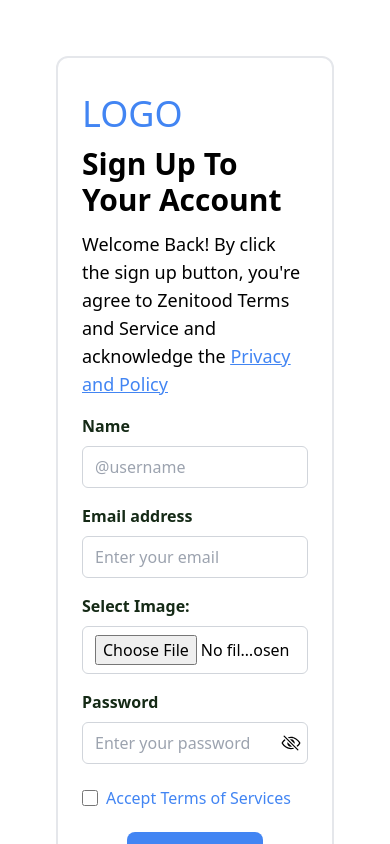
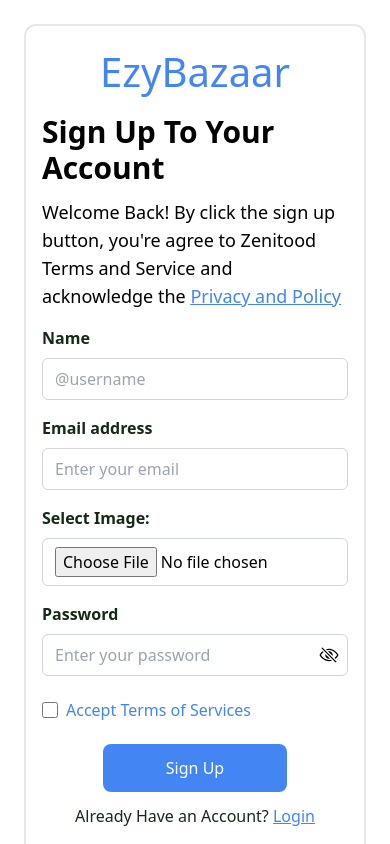
Before and after one commit to md-nasim-mondal/ezyBazaar-client, a React (Vite) app: page /signup in a window 390 px wide. Built offline with nearby package versions, Linux system fonts and the light colour scheme; no server answers.

Commit message:
make more responsive for medium devices

```diff
--- a/src/components/Container.jsx
+++ b/src/components/Container.jsx
@@ -1,6 +1,6 @@
 /* eslint-disable react/prop-types */
 const Container = ({ children }) => {
-  return <div className='max-w-screen-2xl mx-auto md:px-10 px-4'>{children}</div>;
+  return <div className='max-w-screen-2xl mx-auto lg:px-10 md:px-2 px-4'>{children}</div>;
 };
 
 export default Container;
--- a/src/components/DropDown/UserDropDown.jsx
+++ b/src/components/DropDown/UserDropDown.jsx
@@ -14,7 +14,7 @@
       {/* UserMenuDropdown toggle button */}
       <button
         onClick={() => setUserDropDownOpen(!userDropDownOpen)}
-        className='relative z-10 flex items-center p-x-2 text-sm text-gray-600 bg-white border border-transparent rounded-t-md focus:border-blue-500 focus:ring-opacity-40 dark:focus:ring-opacity-40 dark:text-white dark:bg-gray-600 focus:outline-none'>
+        className='relative z-10 flex items-center p-x-2 text-sm text-gray-600 bg-[#F2F2F2] border border-transparent rounded-t-md focus:border-blue-500 focus:ring-opacity-40 dark:focus:ring-opacity-40 dark:text-white dark:bg-[#191E24] focus:outline-none'>
         <span>
           <a
             href='#'
@@ -49,7 +49,7 @@
       {userDropDownOpen && (
         <div
           onClick={() => setUserDropDownOpen(false)}
-          className='absolute right-0 z-20 w-full  min-w-40 py-2 overflow-hidden origin-top-right bg-white rounded-b-md shadow-xl dark:bg-gray-600'>
+          className='absolute right-0 z-20 w-full  min-w-40 py-2 overflow-hidden origin-top-right bg-[#F2F2F2] rounded-b-md shadow-xl dark:bg-[#191E24]'>
           <a
             href='#'
             className='flex items-center p-3 text-sm text-gray-600 capitalize transition-colors duration-300 transform dark:text-gray-300 hover:bg-gray-100 dark:hover:bg-gray-700 dark:hover:text-white'>
--- a/src/components/Footer.jsx
+++ b/src/components/Footer.jsx
@@ -7,7 +7,7 @@
           <Link
             to='/home'
             className='flex items-center mb-4 sm:mb-0 space-x-3 rtl:space-x-reverse'>
-            <h1 className='my-5 text-[40px] font-medium text-[#4285F3] text-center'>
+            <h1 className='my-5 text-2xl lg:text-[40px] font-medium text-[#4285F3] text-center'>
               EzyBazaar
             </h1>
           </Link>
--- a/src/components/Navbar.jsx
+++ b/src/components/Navbar.jsx
@@ -44,10 +44,10 @@
         <div className='py-4 border-b-[1px]'>
           <Container>
             <div className='flex flex-row  items-center justify-between gap-3 md:gap-0 relative'>
-              <Link to={'/home'}>
-              <h1 className='my-5 text-[40px] font-medium text-[#4285F3] text-center'>
-                EzyBazaar
-              </h1>
+              <Link to={"/home"}>
+                <h1 className='my-5 text-2xl font-medium text-[#4285F3] text-center'>
+                  EzyBazaar
+                </h1>
               </Link>
               <div
                 className=' absolute right-[10%] -bottom-[100%] md:hidden dark:bg-gray-600
@@ -123,9 +123,11 @@
         <Container>
           <div className='flex flex-row  items-center justify-between gap-3 md:gap-0'>
             <div>
-              <h1 className='text-[40px] font-medium text-[#4285F3] text-center'>
-                EzyBazaar
-              </h1>
+              <Link to={"/home"}>
+                <h1 className='lg:text-[40px] text-2xl font-medium text-[#4285F3] text-center'>
+                  EzyBazaar
+                </h1>
+              </Link>
             </div>
             <div>
               {/* Search Products */}
--- a/src/components/Sidebar/Sidebar.jsx
+++ b/src/components/Sidebar/Sidebar.jsx
@@ -8,14 +8,14 @@
     <>
       {/* Sidebar */}
       <div
-        className={`z-10 hidden md:flex flex-col justify-between overflow-x-hidden w-64
+        className={`z-10 hidden md:flex flex-col justify-between overflow-x-hidden w-52 lg:w-64
            space-y-6 px-2 py-4 ${
              !showSidebar && "hidden"
            }  transition duration-200 ease-in-out border-r bg-[#F2F2F2] dark:border-gray-100 dark:bg-[#191E24]  min-h-screen dark:text-white`}>
         <div>
           <div>
             <div className='w-full hidden md:flex px-4 py-2  rounded-lg justify-center items-center mx-auto'>
-              <h1 className='my-3 text-3xl font-medium text-green-600'>
+              <h1 className='my-3 text-xl lg:text-3xl font-medium text-green-600'>
                 Filter Products
               </h1>
             </div>
--- a/src/components/SocialLogin.jsx
+++ b/src/components/SocialLogin.jsx
@@ -1,5 +1,4 @@
 import { FcGoogle } from "react-icons/fc";
-import { GrFacebookOption } from "react-icons/gr";
 import PropTypes from "prop-types";
 
 const SocialLogin = ({ isLoading, handleGoogleSignIn }) => {
@@ -8,15 +7,9 @@
       <button
         disabled={isLoading}
         onClick={handleGoogleSignIn}
-        className='flex justify-center text-base min-w-[178px] h-[55px] items-center space-x-2 disabled:cursor-not-allowed cursor-pointer rounded-lg shadow-lg bg-gradient-to-r from-[#E4E4E4] to-[#FFFFFF]'>
+        className='flex justify-center text-base min-w-[178px] w-full h-[55px] items-center space-x-2 disabled:cursor-not-allowed cursor-pointer rounded-lg shadow-lg bg-gradient-to-r from-[#E4E4E4] to-[#FFFFFF]'>
         <FcGoogle size={32} />
         <p>Google</p>
-      </button>
-      <button
-        type='button'
-        className='text-white bg-gradient-to-t min-w-[205px] h-[55px] from-[#298FFF] to-[#298FFF] font-medium rounded-xl text-base justify-center inline-flex items-center'>
-        <GrFacebookOption className='text-xl' />
-        Facebook
       </button>
     </div>
   );
--- a/src/index.css
+++ b/src/index.css
@@ -2,12 +2,16 @@
 @tailwind components;
 @tailwind utilities;
 
-input[type=number]::-webkit-outer-spin-button,
-input[type=number]::-webkit-inner-spin-button {
-    -webkit-appearance: none;
-    margin: 0;
+body {
+  overflow-x: hidden;
 }
 
-input[type=number] {
-    -moz-appearance:textfield;
+input[type="number"]::-webkit-outer-spin-button,
+input[type="number"]::-webkit-inner-spin-button {
+  -webkit-appearance: none;
+  margin: 0;
 }
+
+input[type="number"] {
+  -moz-appearance: textfield;
+}
--- a/src/pages/Login.jsx
+++ b/src/pages/Login.jsx
@@ -70,10 +70,14 @@
     return <p className='text-center my-24 dark:text-white'>Loading...</p>;
 
   return (
-    <div className='flex justify-center items-center min-h-screen xl:gap-24 gap-16 lg:gap-20 bg-white p-8'>
-      <div className='flex flex-col max-w-lg p-6 rounded-lg border-2'>
+    <div className='flex justify-center items-center min-h-screen xl:gap-24 gap-16 lg:gap-20 bg-white'>
+      <div className='flex flex-col max-w-lg p-4 md:p-6 rounded-lg border-2'>
         <div className='mb-8 text-start'>
-          <h1 className='my-3 text-4xl font-medium text-[#4285F3]'>LOGO</h1>
+              <Link to={"/home"}>
+                <h1 className='text-[40px] font-medium text-[#4285F3] text-center'>
+                  EzyBazaar
+                </h1>
+              </Link>
           <h1 className='my-3 text-3xl font-bold'>Log In To Your Account</h1>
           <p className='text-[#5C635A]'>
             Welcome Back! Select a method to log in:
--- a/src/pages/SignUp.jsx
+++ b/src/pages/SignUp.jsx
@@ -74,10 +74,14 @@
     return <p className='text-center my-24 dark:text-white'>Loading...</p>;
 
   return (
-    <div className='flex flex-col lg:flex-row justify-center items-center min-h-screen mx-auto xl:gap-24 bg-white p-8'>
-      <div className='flex flex-col max-w-lg p-6 border-2 rounded-xl '>
+    <div className='flex flex-col lg:flex-row justify-center items-center min-h-screen mx-auto xl:gap-24 bg-white'>
+      <div className='flex flex-col max-w-lg p-4 md:p-6 border-2 rounded-xl '>
         <div className='mb-4 text-start'>
-          <h1 className='my-3 text-4xl font-medium text-[#4285F3]'>LOGO</h1>
+              <Link to={"/home"}>
+                <h1 className='text-[40px] font-medium text-[#4285F3] text-center'>
+                  EzyBazaar
+                </h1>
+              </Link>
           <h1 className='my-3 text-3xl font-bold'>Sign Up To Your Account</h1>
           <p className='text-lg'>
             Welcome Back! By click the sign up button, you&apos;re agree to
```
